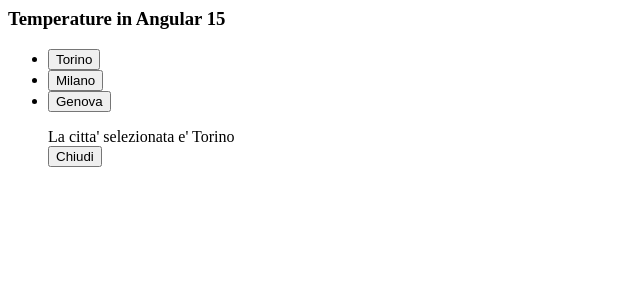
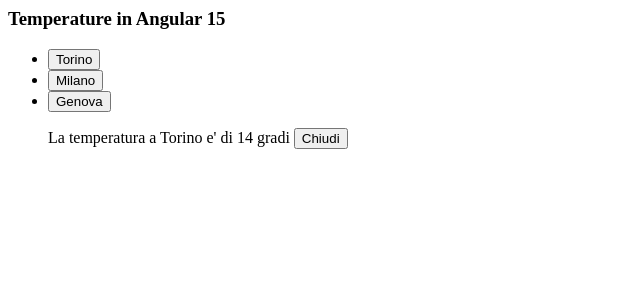
Before and after one commit to AugustoCiuffoletti/ssw_ngtemperature23, an Angular app: page / in a window 1280 px wide. Both pictures are taken after a click on the button "Torino". Shown: the top 300 px of the page, without its empty margins (0-640 px from the left). Built offline with nearby package versions, Linux system fonts and the light colour scheme.

Commit message:
3 files modified

```diff
--- a/src/root/root.component.html
+++ b/src/root/root.component.html
@@ -5,8 +5,8 @@
   <li *ngFor="let city of cities">
     <button (click)="seleziona(city.nome)">{{ city.nome }}</button>
   </li>
-  <p *ngIf = "selezionata !== undefined">
-   La citta' selezionata e' {{selezionata}}<br>
-  <button (click) = 'clean()'>Chiudi</button>
+  <p *ngIf="selezione !== undefined">
+    La temperatura a {{ selezione.nome }} e' di {{ selezione.valore }} gradi
+    <button (click)="clean()">Chiudi</button>
   </p>
 </ul>
--- a/src/root/root.component.ts
+++ b/src/root/root.component.ts
@@ -17,11 +17,14 @@ export class RootComponent implements OnInit {
     new TempCity('Genova', '18'),
   ];
   seleziona(name: string) {
-    this.selezionata = name;
+    var trovato: Array<TempCity> = this.cities.filter(
+      el => ( el.nome === name )
+    );
+    this.selezione = trovato[0];
   }
-  selezionata: string;
+  selezione: TempCity;
   clean() {
-    this.selezionata = undefined;
+    this.selezione = undefined;
   }
 
   constructor() {}
```
Also changed, not shown: 1 other file (tests, documents, lock files or other folders).
